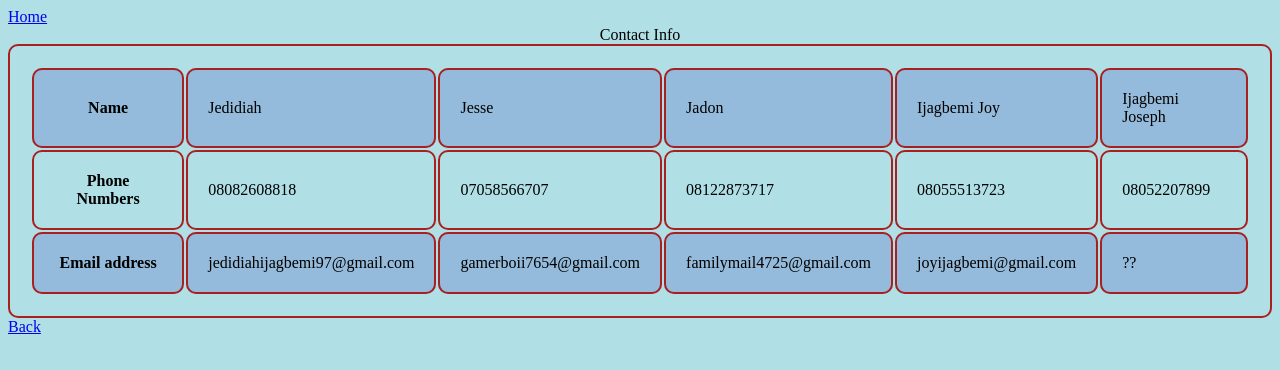
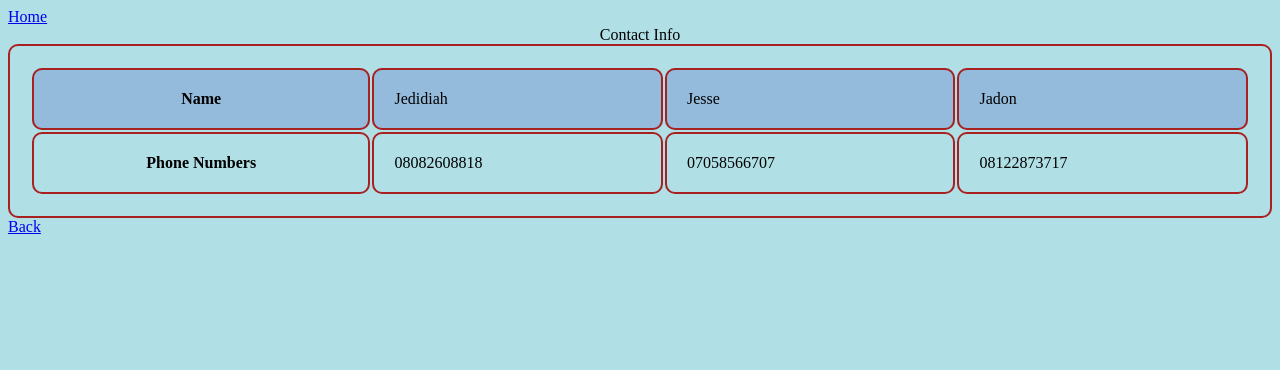
Before and after one commit to Jedidiah-Ijagbemi/Jedidiahofficialwebpage, a plain HTML site: page contact.html in a window 1280 px wide. Drawn offline with Linux system fonts and the light colour scheme.

Commit message:
My Web Page Updated

```diff
--- a/contact.html
+++ b/contact.html
@@ -30,8 +30,6 @@ background-color: rgba(30, 50, 55, 0.552);
             <td>Jedidiah</td>
             <td>Jesse</td>
             <td>Jadon</td>
-            <td>Ijagbemi Joy</td>
-            <td>Ijagbemi Joseph</td>
       </tr>
 
      <!--Names-->
@@ -40,20 +38,9 @@ background-color: rgba(30, 50, 55, 0.552);
          <td>08082608818</td>
          <td>07058566707</td>
          <td>08122873717</td>
-         <td>08055513723</td>
-         <td>08052207899</td>
 
      </tr>
      <!--phone numbers-->
-     <tr>
-       <th>Email address</th>
-        <td>jedidiahijagbemi97@gmail.com</td>
-        <td>gamerboii7654@gmail.com</td>
-        <td>familymail4725@gmail.com</td>
-        <td>joyijagbemi@gmail.com</td>
-        <td>        ??           </td>
-     </tr>
-     <!--emailadresses-->
      </table>
      <a href="about.html">Back</a>
 
```
Also changed, not shown: 1 other file.
